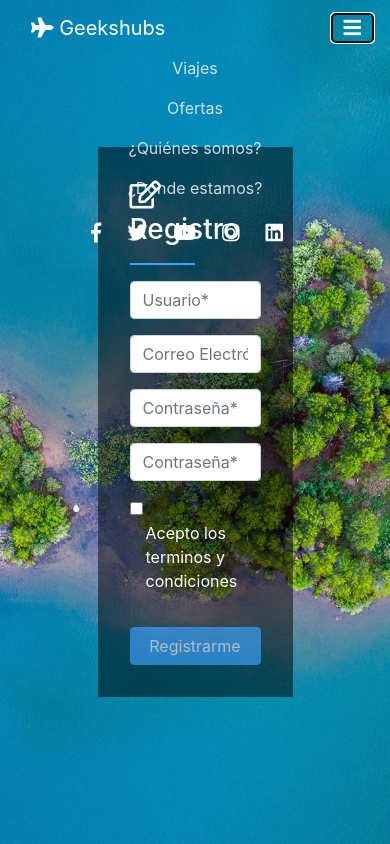
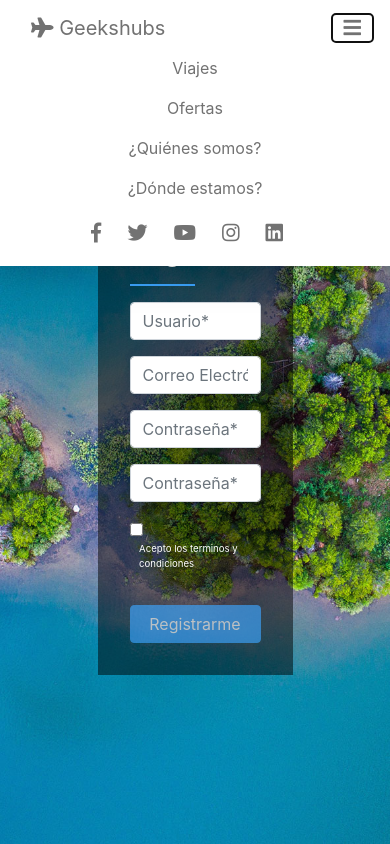
Before and after one commit to Fermonx/Travels_Project3, a website: page register.html in a window 390 px wide. Both pictures are taken after a click on the button "Toggle navigation". Shown: the top 844 px of the page. Drawn offline with nearby package versions, Linux system fonts and the light colour scheme.

Commit message:
Fixed navbar so the script loads in the register page too, changed the agreement text to a smaller size for responsive issues

```diff
--- a/assets/js/script-register.js
+++ b/assets/js/script-register.js
@@ -24,3 +24,38 @@ $(function()
             ($("#regbutton")).addClass('disabled');
     });
 });
+
+var pressed = true;
+$("#menu-toggler").click(function () {
+    var altura = $(window).scrollTop();
+
+    if (altura === 0) {
+        if ($("#menu-toggler").attr("aria-expanded")==="false") {
+            pressed = false;
+            $('nav').addClass('nav-scroll');
+            $('#main-menu').addClass('menu-scroll');
+        } else {
+            pressed = true;
+            $('nav').removeClass('nav-scroll');
+            $('#main-menu').removeClass('menu-scroll');
+        }
+    }
+});
+$(window).on('scroll', function () {
+    if($(window).scrollTop()) {
+        $('nav').addClass('nav-scroll');
+        $('#main-menu').addClass('menu-scroll');
+    } else {
+        if ($("#menu-toggler").attr("aria-expanded")==="false") {
+            $('nav').removeClass('nav-scroll');
+            $('#main-menu').removeClass('menu-scroll');
+        };
+    };
+});
+
+$(window).on('scroll', function () {
+    if($(window).scrollTop()===0 && $("#menu-toggler").attr("aria-expanded")===true) {
+        $('nav').removeClass('nav-scroll');
+        $('#main-menu').addClass('menu-scroll');
+    };
+});
--- a/register.html
+++ b/register.html
@@ -72,7 +72,7 @@
                                 </div>
                             </div>
                             <div class="form-group col-md-12">
-                                <input type="checkbox" id="checkb"><label style="padding-left: 1em;" >Acepto los terminos y condiciones</label>
+                                <input type="checkbox" id="checkb"><label style="padding-left: 1em; font-size: 0.6em;" >Acepto los terminos y condiciones</label>
                             </div>
                         </div>
                     </form>
```
